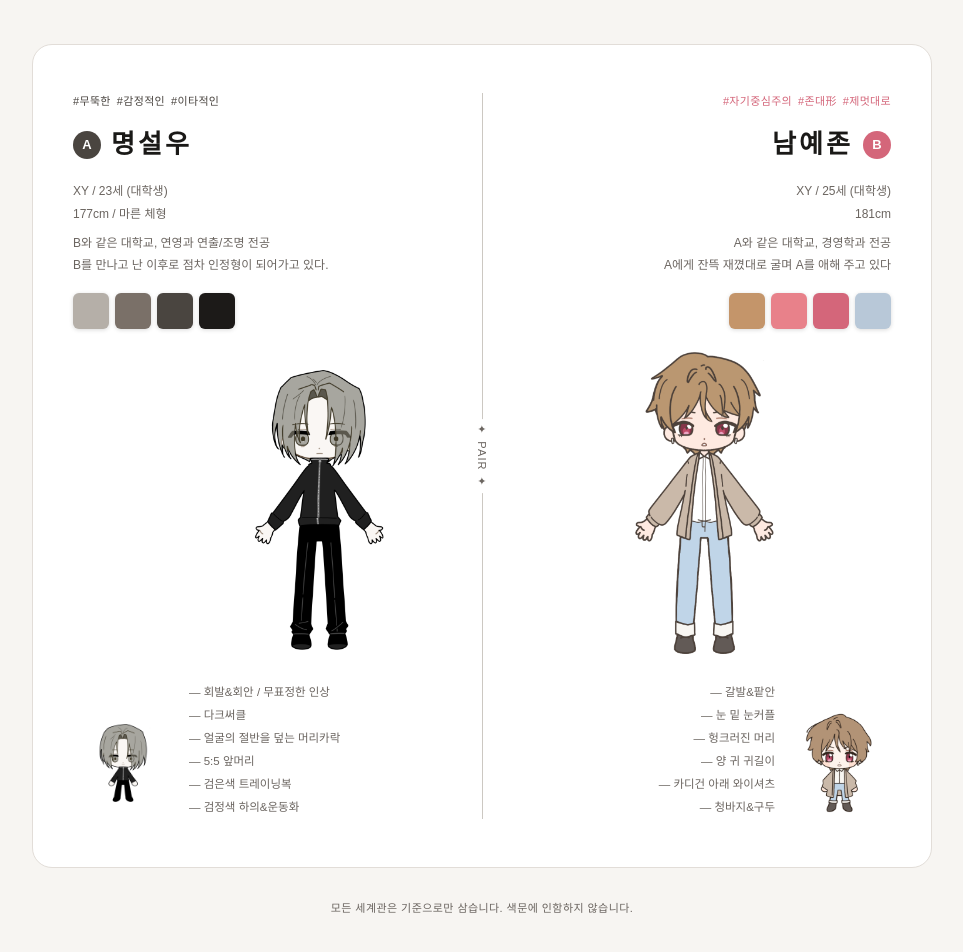
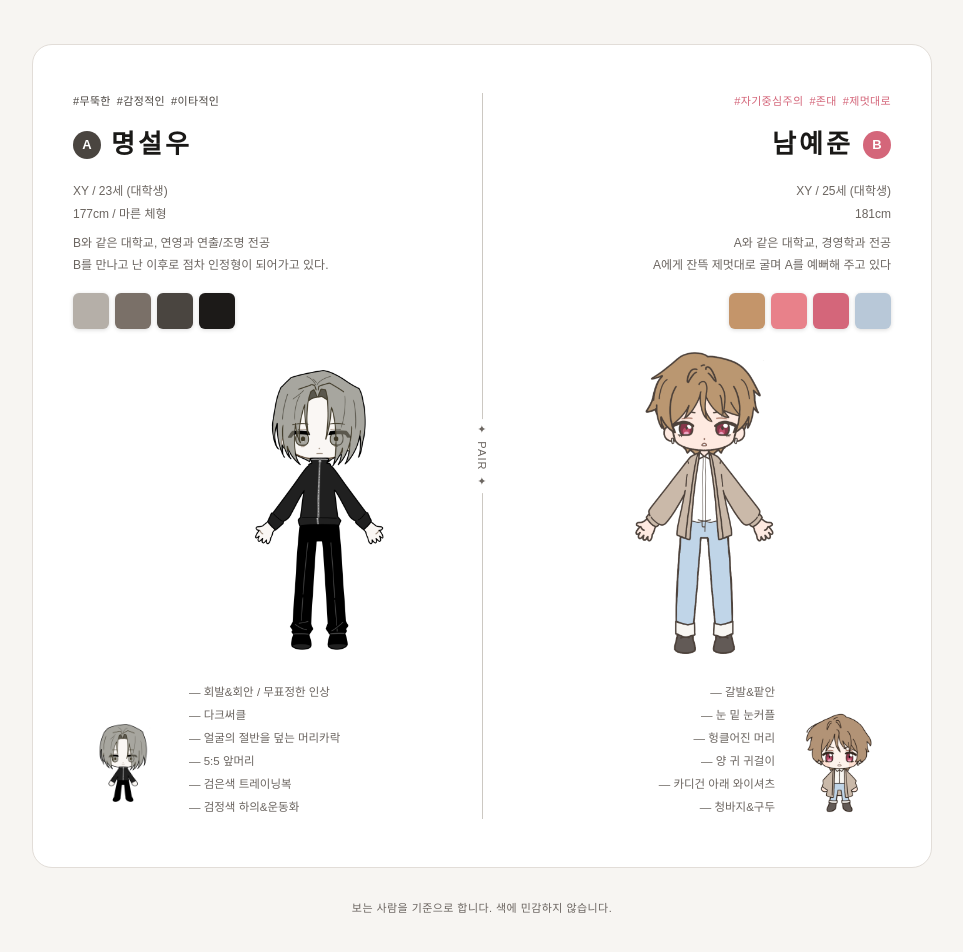
Before and after one commit to GrullmanHetche/chunghye, a Next.js app: page /profile in a window 1280 px wide. Shown: the part 186-1138 px from the top of the page, without its empty margins (158-1121 px from the left). Built offline with nearby package versions, Linux system fonts and the light colour scheme.

Commit message:
Update page.tsx

```diff
--- a/app/profile/page.tsx
+++ b/app/profile/page.tsx
@@ -37,18 +37,18 @@ const CHAR_A = {
 
 const CHAR_B = {
   id: "B",
-  name: "남예존",
-  tags: ["#자기중심주의", "#존대形", "#제멋대로"],
+  name: "남예준",
+  tags: ["#자기중심주의", "#존대", "#제멋대로"],
   info: ["XY / 25세 (대학생)", "181cm"],
   desc: [
     "A와 같은 대학교, 경영학과 전공",
-    "A에게 잔뜩 재꼈대로 굴며 A를 애해 주고 있다",
+    "A에게 잔뜩 제멋대로 굴며 A를 예뻐해 주고 있다",
   ],
   features: [
     "갈발&팥안",
     "눈 밑 눈커플",
-    "헝크러진 머리",
-    "양 귀 귀길이",
+    "헝클어진 머리",
+    "양 귀 귀걸이",
     "카디건 아래 와이셔츠",
     "청바지&구두",
   ],
@@ -390,7 +390,7 @@ export default function ProfilePage() {
             letterSpacing: "0.04em",
           }}
         >
-          모든 세계관은 기준으로만 삼습니다. 색문에 인함하지 않습니다.
+          보는 사람을 기준으로 합니다. 색에 민감하지 않습니다.
         </p>
       </main>
     </>
```
